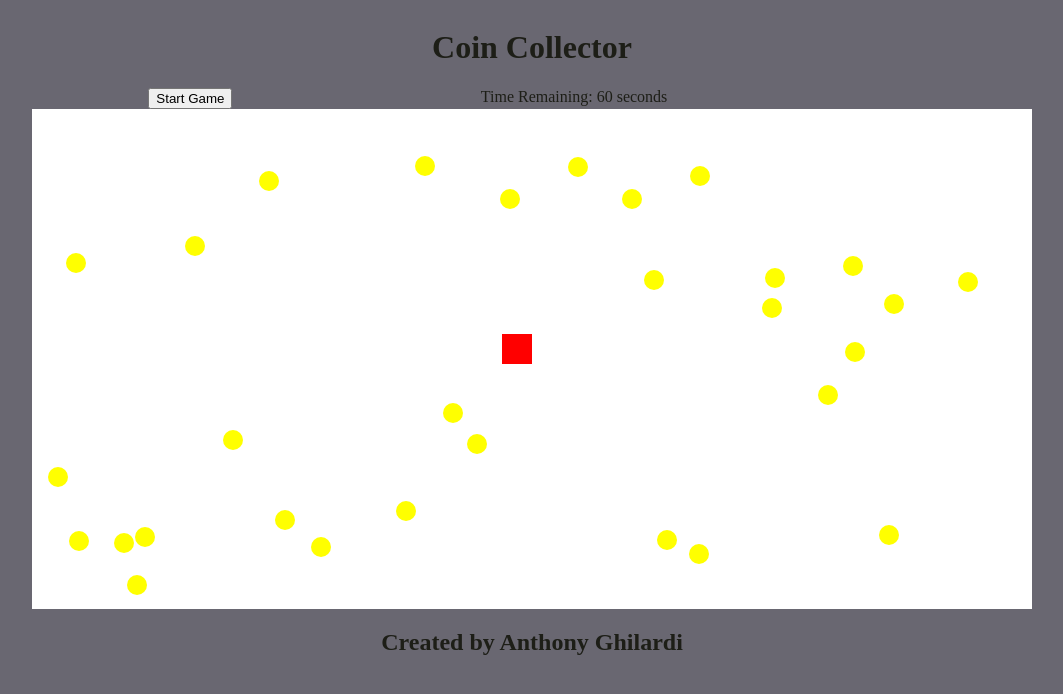
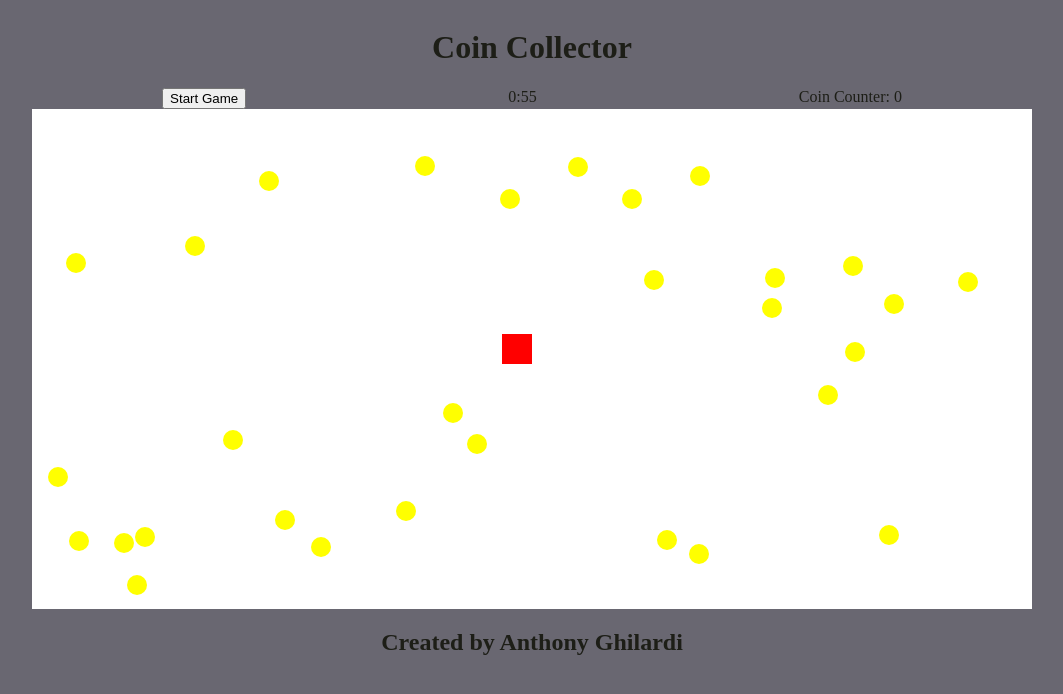
Before and after one commit to Anthony-Ghilardi/Anthony-Ghilardi.github.io, a plain HTML site: page index.html in a window 1280 px wide. Shown: the whole page, without its empty margins (108-1171 px from the left). Drawn offline with Linux system fonts and the light colour scheme.

Commit message:
Added working coin counter & game timer

```diff
--- a/app.js
+++ b/app.js
@@ -4,7 +4,7 @@ function startGame() {
     myGameArea.start();
     myCharacter = new component (30, 30, "red", 470, 225);
     createCoins();
-
+    renderScore();
 }
 
 let myGameArea = {
@@ -117,15 +117,24 @@ Coin.prototype.updatePosition = function(){
 }
 
 
-/********** This Controls the counter for the coins collected **********/
-function coinScore() {
-    let initialScore = 0;
-    let scoreSpan = document.createElement("span");
-    scoreSpan.textContent = `Coin counter: ${initialScore}`;
+/********** This series of functions controls the coin counter **********/
+let initialScore = 0;
+let scoreSpan;
+
+function updateScore(){
+    initialScore++;
+    scoreSpan.textContent = `Coin Counter: ${initialScore}`;
+}
+
+function renderScore() {
+    scoreSpan = document.createElement("span");
+    scoreSpan.textContent = `Coin Counter: ${initialScore}`;
 
     let scoreContainer = document.getElementById("score-counter");
     scoreContainer.appendChild(scoreSpan);
+}
 
+function coinScore() {
     for (let i = 0; i < coins.length; i++) {
         let thisCoin = coins[i];
         if (
@@ -135,12 +144,12 @@ function coinScore() {
             thisCoin.y + thisCoin.radius > myCharacter.y
         ) {
             coins.splice(i, 1);
-            initialScore++;
-            scoreSpan.textContent = `Coin counter: ${initialScore}`;
+            updateScore();
             console.log('Coin collected!');
         }
     }
 }
+
 
 console.log('Collision detection loop finished!');
 
@@ -166,17 +175,32 @@ function updateGameArea(){
         myCharacter.y = Math.round(newY); // Round the position coordinates
     }
 
+    coinScore();
+
     coins.forEach(function(coin){
         coin.updatePosition();
         coin.draw(myGameArea.context);
     });
 
     myCharacter.update();
-
-
 }
 
-
+/********** This function appends a timer to the HTML page character **********/
+function gameTimer() {
+    let seconds = 61;
+    function tick() {
+        let counter = document.getElementById("timer");
+        seconds--;
+        counter.innerHTML = "0:" + (seconds < 10 ? "0" : "") + String(seconds);
+        if (seconds > 0) {
+            setTimeout(tick, 1000);
+        } else {
+            // possibly add end game screen popup here
+        }
+    }
+    tick();
+}
+gameTimer();
 
 /********** This function add character movement**********/
 function moveUp() {
--- a/index.html
+++ b/index.html
@@ -15,12 +15,8 @@
                     <div>
                         <button>Start Game</button>
                     </div>
-                    <div id="timer">
-                        <span>Time Remaining: 60 seconds</span>
-                    </div>
-                    <div id="score-counter">
-
-                    </div>
+                    <div id="timer"></div>
+                    <div id="score-counter"></div>
             </section>
     </header>
         <main id="arena-container"></main>
```
